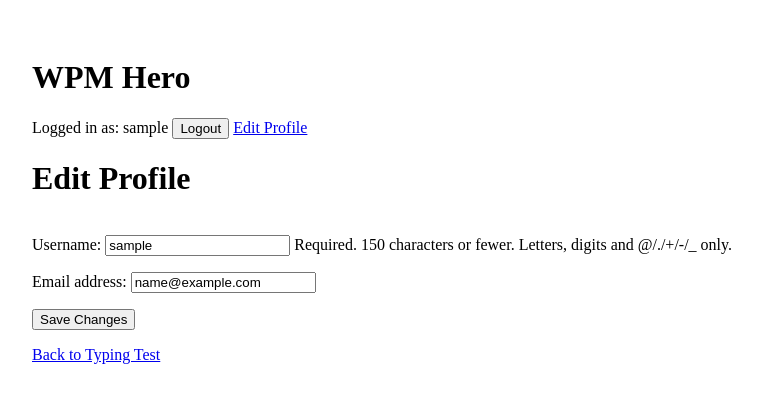
After one commit to perimeterr/WPM-Hero, a Django app: page /accounts/profile/edit in a window 1280 px wide. The commit adds this page. Shown: the top 403 px of the page, without its empty margins (6-768 px from the left). Run offline with Django 5.2, Linux system fonts and the light colour scheme; the visitor is signed in with stand-in values (Sample User, id 1).

Commit message:
implemented simple profile edit

```diff
--- a/accounts/forms.py
+++ b/accounts/forms.py
@@ -6,7 +6,6 @@ from django.contrib.auth.forms import UserCreationForm
 class UserRegistrationForm(UserCreationForm):
    email = forms.EmailField(required=True)
 
-
    class Meta:
        model = User
        fields = ('username', 'email', 'password1', 'password2')
@@ -14,3 +13,8 @@ class UserRegistrationForm(UserCreationForm):
 class UserLoginForm(forms.Form):
    username = forms.CharField(max_length=150)
    password = forms.CharField(widget=forms.PasswordInput)
+
+class UserUpdateForm(forms.ModelForm):
+   class Meta:
+      model = User
+      fields = ['username', 'email']
--- /dev/null
+++ b/accounts/templates/accounts/edit_profile.html
@@ -0,0 +1,15 @@
+{% extends "base.html" %}
+
+{% block title %}WPM Hero | Edit Profile{% endblock %}
+
+{% block content %}
+<h1>Edit Profile</h1>
+
+<form method="post">
+    {% csrf_token %}
+    {{ form.as_p }}
+    <button type="submit">Save Changes</button>
+</form>
+
+<p><a href="{% url 'home:home' %}">Back to Typing Test</a></p>
+{% endblock %}
--- a/accounts/urls.py
+++ b/accounts/urls.py
@@ -7,9 +7,17 @@ app_name = 'accounts'
 urlpatterns = [
    path('register/', views.register, name='register'),
    path('login/', views.login_view, name='login'),
-   path('logout/', auth_views.LogoutView.as_view(next_page='/'), name='logout'),
-   path('password-reset/', auth_views.PasswordResetView.as_view(template_name='accounts/password_reset_form.html'), name='password_reset'),
-   path('password-reset/done/', auth_views.PasswordResetDoneView.as_view(template_name='accounts/password_reset_done.html'), name='password_reset_done'),
-   path('password-reset-confirm/<uidb64>/<token>/', auth_views.PasswordResetConfirmView.as_view(template_name='accounts/password_reset_confirm.html'), name='password_reset_confirm'),
-   path('password-reset-complete/', auth_views.PasswordResetCompleteView.as_view(template_name='accounts/password_reset_complete.html'), name='password_reset_complete'),
+   path('logout/', auth_views.LogoutView.as_view
+        (next_page='/'), name='logout'),
+   path('password-reset/', auth_views.PasswordResetView.as_view
+        (template_name='accounts/password_reset_form.html'), name='password_reset'),
+   path('password-reset/done/', auth_views.PasswordResetDoneView.as_view
+        (template_name='accounts/password_reset_done.html'), name='password_reset_done'),
+   path('password-reset-confirm/<uidb64>/<token>/',
+        auth_views.PasswordResetConfirmView.as_view(
+            template_name='accounts/password_reset_confirm.html'), name='password_reset_confirm'),
+   path('password-reset-complete/',
+        auth_views.PasswordResetCompleteView.as_view(
+            template_name='accounts/password_reset_complete.html'), name='password_reset_complete'),
+   path('profile/edit', views.edit_profile, name='edit_profile')
 ]
--- a/accounts/views.py
+++ b/accounts/views.py
@@ -1,7 +1,8 @@
 from django.shortcuts import render, redirect
 from django.contrib.auth import login, logout, authenticate
 from django.contrib.auth.decorators import login_required
-from .forms import UserLoginForm, UserRegistrationForm
+from django.contrib import messages
+from .forms import UserLoginForm, UserRegistrationForm, UserUpdateForm
 
 
 def register(request):
@@ -36,3 +37,16 @@ def login_view(request):
 def logout_view(request):
     logout(request)
     return redirect('accounts:login')
+
+@login_required
+def edit_profile(request):
+    if request.method == 'POST':
+        form = UserUpdateForm(request.POST, instance=request.user)
+        if form.is_valid():
+            form.save()
+            messages.success(request, f'Your account has been updated!')
+            return redirect('accounts:edit_profile')
+    else:
+        form = UserUpdateForm(instance=request.user)
+
+    return render(request, 'accounts/edit_profile.html', {'form': form})
--- a/templates/base.html
+++ b/templates/base.html
@@ -20,6 +20,7 @@
                 {% csrf_token %}
                 <button type="submit">Logout</button>
             </form>
+            <a href="{% url 'accounts:edit_profile' %}">Edit Profile</a>
         </div>
         {% else %}
             <a href="{% url 'accounts:login' %}"><button>Login</button></a>
```
